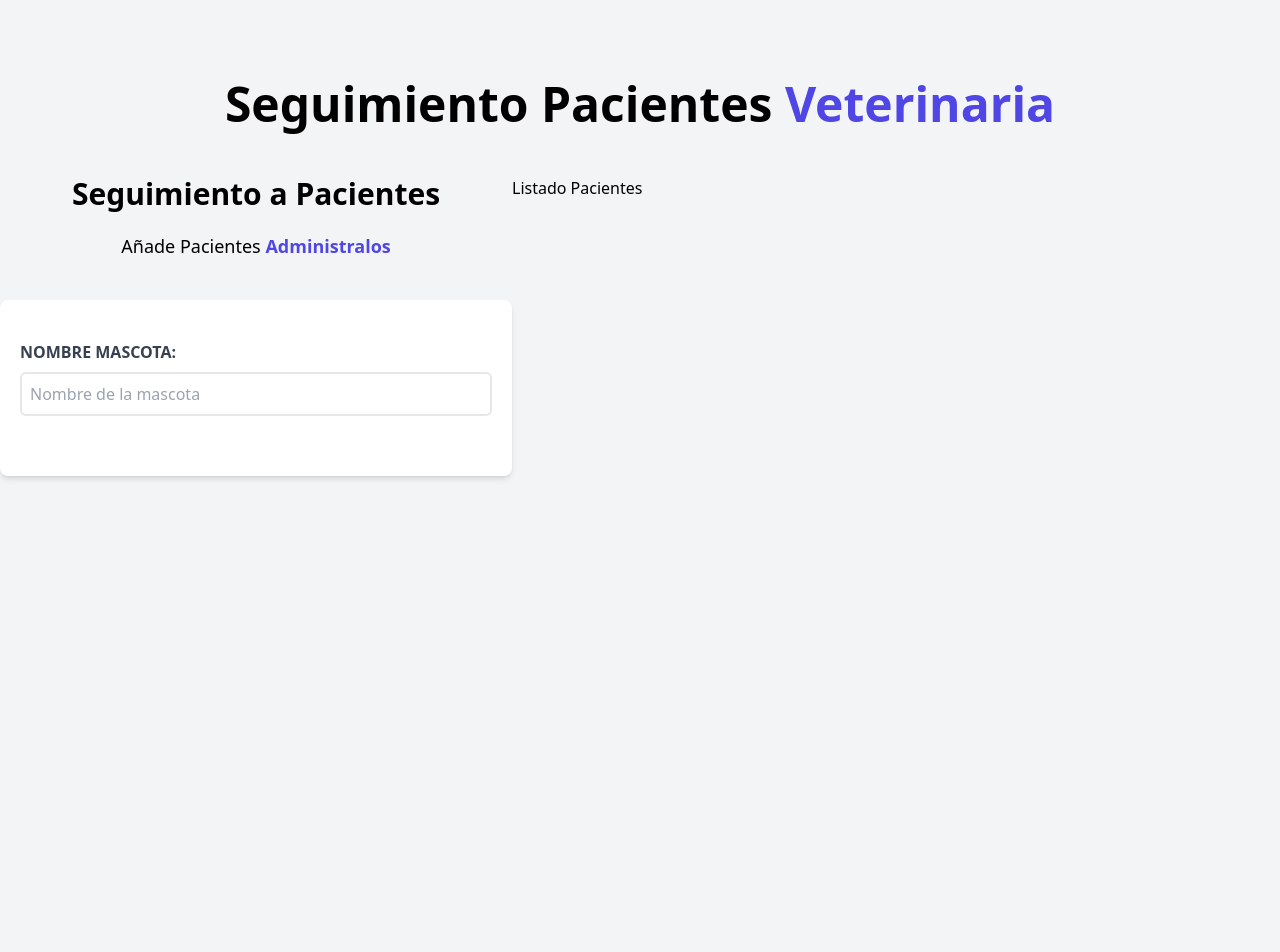
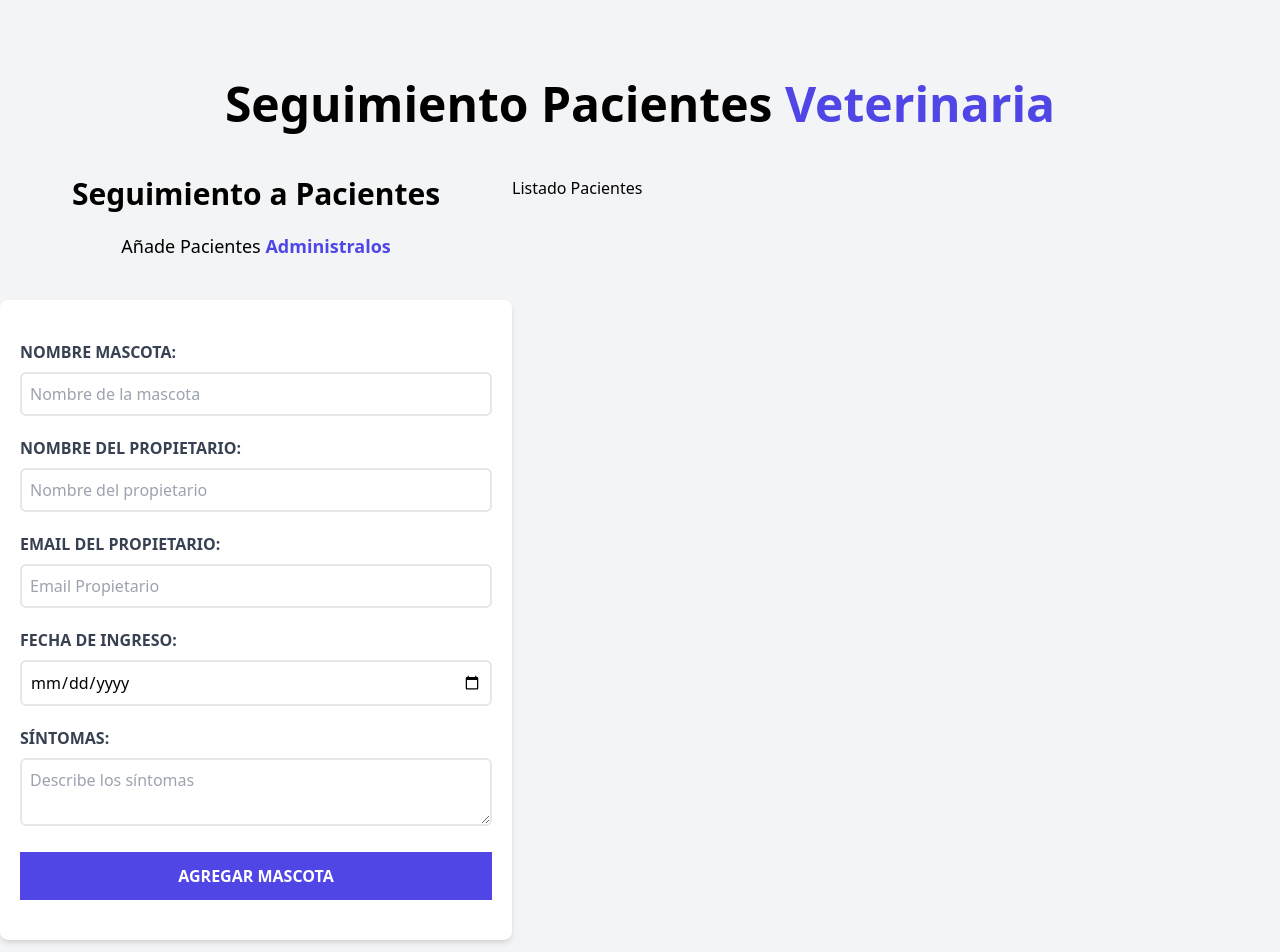
Before and after one commit to jaquimbayoc7/Electiva2, a React (Vite) app in the folder citas-react/: page / in a window 1280 px wide. Shown: the top 952 px of the page. Before the commit the page ends 880 px from the top, so only its background shows below. Built offline with nearby package versions, Linux system fonts and the light colour scheme.

Commit message:
Cargue Formulario

```diff
--- a/citas-react/src/components/Formulario.jsx
+++ b/citas-react/src/components/Formulario.jsx
@@ -12,10 +12,62 @@
 
     <form className="bg-white shadow-md rounded-lg py-10 px-5 mb-10">
       <div className="mb-5">
-        <label htmlFor="mascota" className="block text-gray-700 uppercase font-bold">Nombre Mascota:</label>
+        <label htmlFor="mascota" className="block text-gray-700
+        uppercase font-bold">Nombre Mascota:</label>
 
-        <input id="mascota" type="text" className="border-2 w-full p-2 mt-2 placeholder-gray-400 rounded-md" placeholder="Nombre de la mascota"/>
+        <input id="mascota" type="text" className="border-2
+        w-full p-2 mt-2 placeholder-gray-400 rounded-md"
+        placeholder="Nombre de la mascota"/>
       </div>
+
+      <div className="mb-5">
+        <label htmlFor="propietario"
+        className="block text-gray-700
+        uppercase font-bold">Nombre del propietario:</label>
+
+        <input id="propietario" type="text"
+        className="border-2 w-full p-2 mt-2
+         placeholder-gray-400 rounded-md"
+          placeholder="Nombre del propietario"/>
+      </div>
+
+      <div className="mb-5">
+        <label htmlFor="email"
+        className="block text-gray-700
+        uppercase font-bold">Email del propietario:</label>
+
+        <input id="email" type="email"
+        className="border-2 w-full p-2 mt-2
+         placeholder-gray-400 rounded-md"
+         placeholder="Email Propietario"/>
+      </div>
+
+      <div className="mb-5">
+        <label htmlFor="fecha"
+        className="block text-gray-700
+        uppercase font-bold">Fecha de Ingreso:</label>
+
+        <input id="fecha" type="date"
+        className="border-2 w-full p-2 mt-2
+          rounded-md"
+         />
+      </div>
+
+      <div className="mb-5">
+        <label htmlFor="sintomas"
+        className="block text-gray-700
+        uppercase font-bold">Síntomas:</label>
+
+        <textarea id="sintomas"
+        className="border-2 w-full p-2 mt-2 placeholder-gray-400 rounded-md"
+        placeholder="Describe los síntomas"
+         />
+      </div>
+
+      <input type="submit" value="Agregar Mascota"
+      className="bg-indigo-600 w-full
+      p-3 text-white uppercase font-bold
+       hover:bg-indigo-800 cursor-pointer transition-colors" />
     </form>
 
   </div>
```
